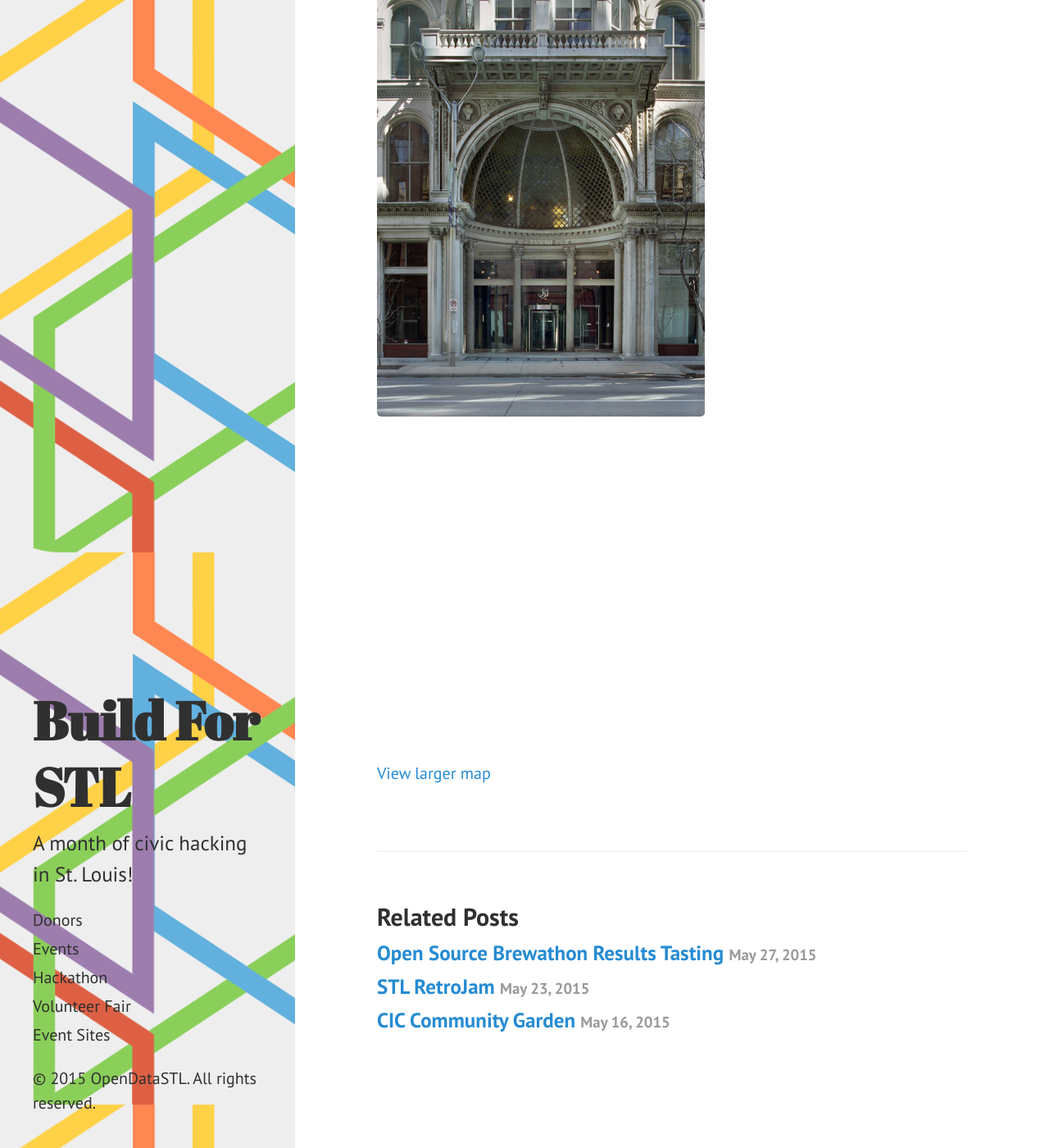
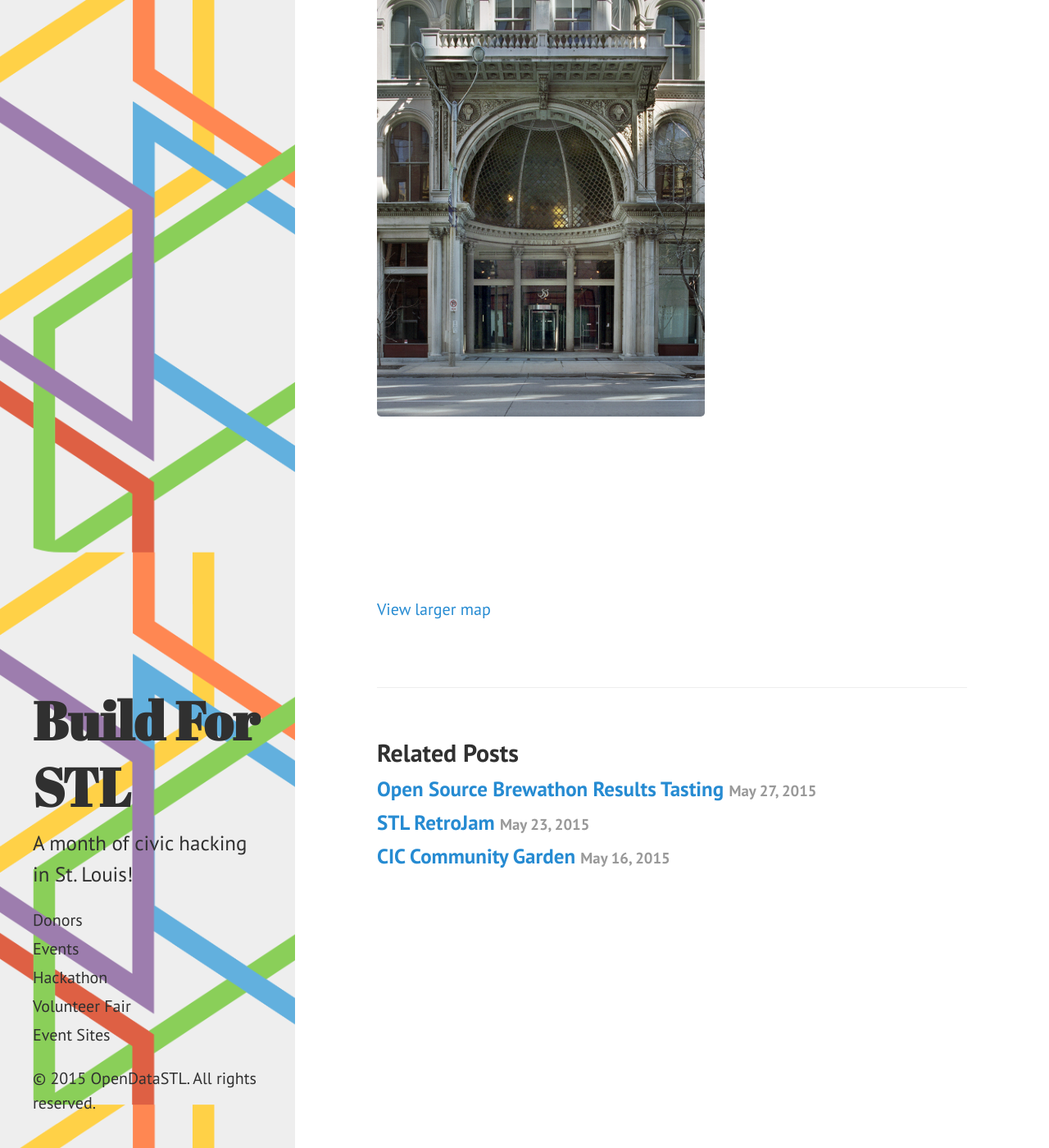
Before and after one commit to OpenSTL/build4stl-jekyll-site, a Jekyll site: the page built from _posts/2015-05-11-555Building.md, in a window 1280 px wide and 1400 px high, scrolled down 812 px. Shown: the whole window at 82% size. Built offline with Jekyll 4.4.1, drawn with Linux system fonts in a browser that asks for light colours.

Commit message:
Update style.css

```diff
--- a/css/style.css
+++ b/css/style.css
@@ -1,6 +1,6 @@
 .map {
-  width: 40rem;
-  height: 20rem;
+  width: 10rem;
+  height: 10rem;
 }
 .site-avatar {
   width: 70px;
```
